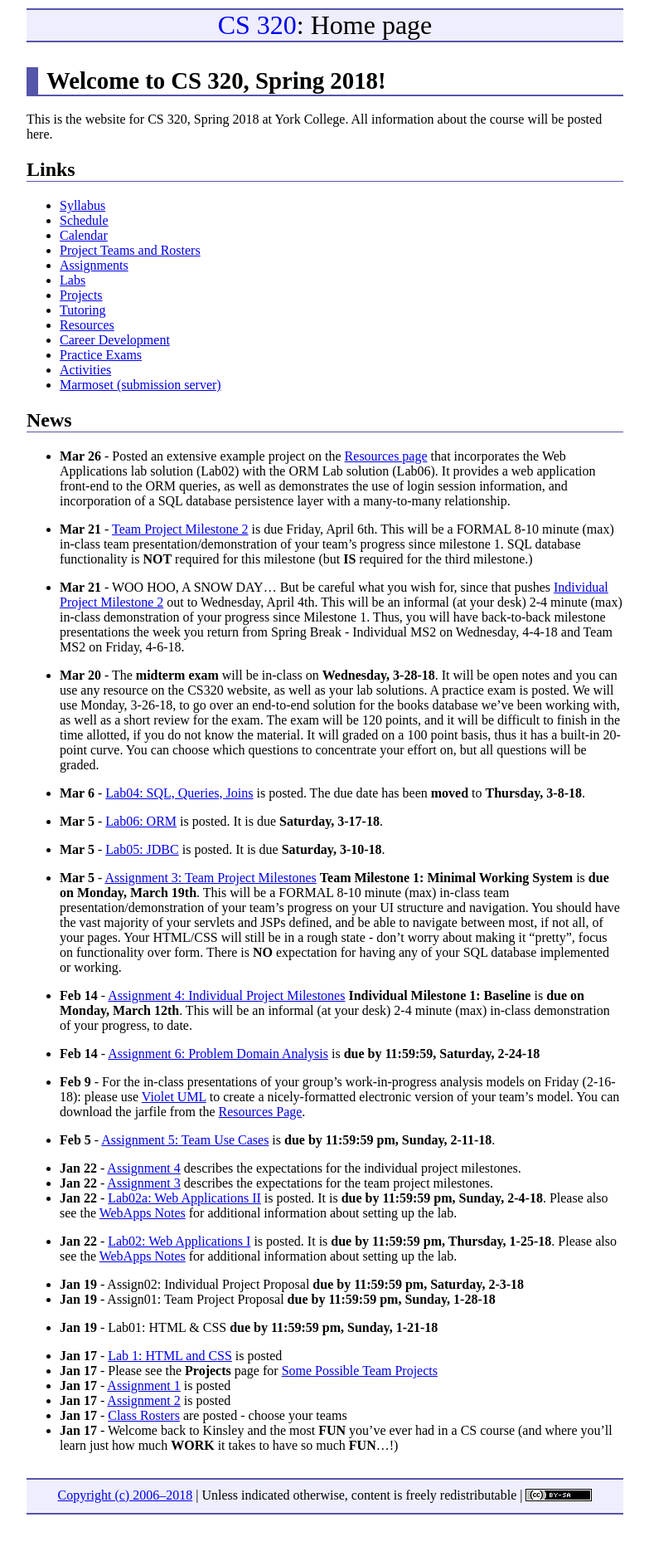
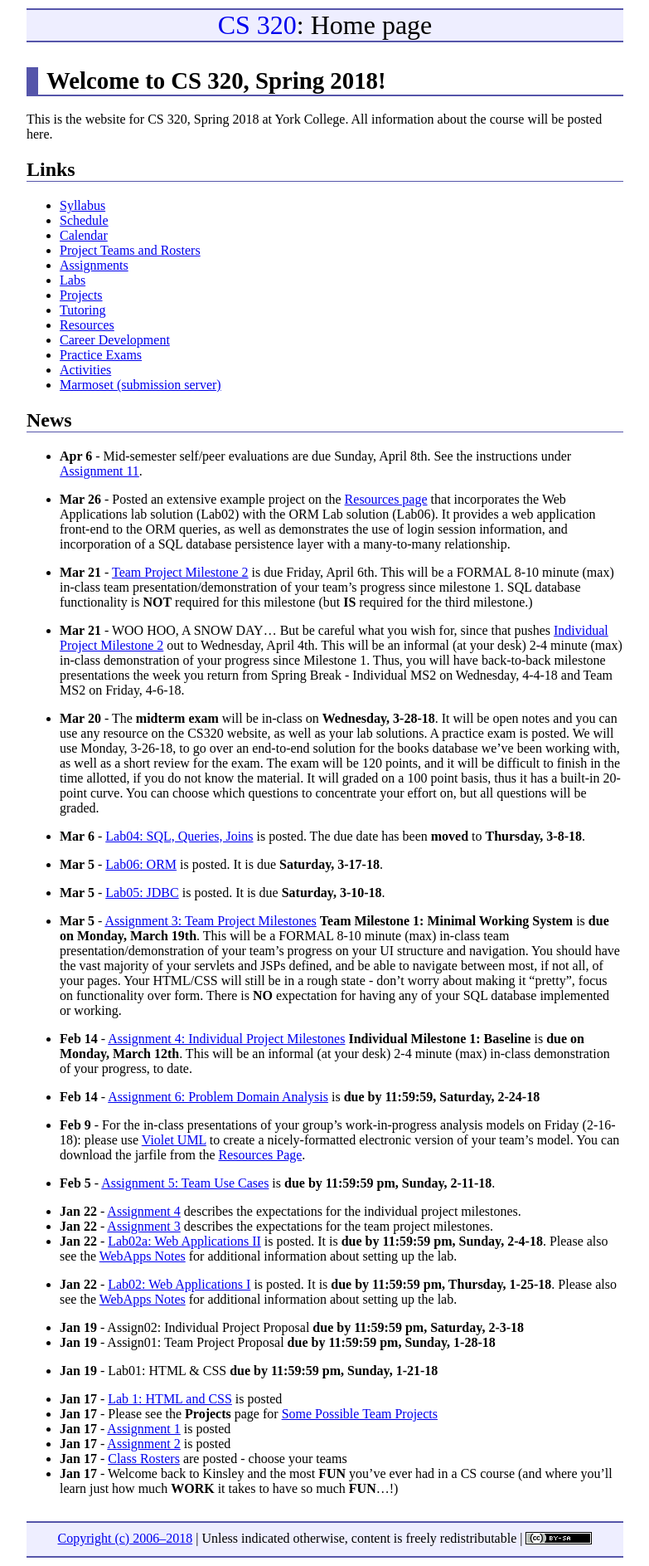
Before and after one commit to ycpcs/cs320-spring2018, a Jekyll site: the page built from index.md, in a window 1280 px wide. Shown: the whole page at 83% size, without its empty margins (248-1031 px from the left). Built offline with Jekyll 4.4.1, drawn with Linux system fonts in a browser that asks for light colours; before the commit the page ends 1835 px from its top, so only the background shows below that.

Commit message:
updates for peer evals

```diff
--- a/index.md
+++ b/index.md
@@ -44,6 +44,8 @@ All information about the course will be posted here.
 
 -->
 
+* **Apr 6** - Mid-semester self/peer evaluations are due Sunday, April 8th.  See the instructions under [Assignment 11](assign/assign11.html).
+
 * **Mar 26** - Posted an extensive example project on the [Resources page](./resources) that incorporates the Web Applications lab solution (Lab02) with the ORM Lab solution (Lab06).  It provides a web application front-end to the ORM queries, as well as demonstrates the use of login session information, and incorporation of a SQL database persistence layer with a many-to-many relationship.
 
 * **Mar 21** - [Team Project Milestone 2](assign/assign03.html) is due Friday, April 6th.  This will be a FORMAL 8-10 minute (max) in-class team presentation/demonstration of your team's progress since milestone 1.  SQL database functionality is **NOT** required for this milestone (but **IS** required for the third milestone.)
```
Also changed, not shown: 2 other files.
